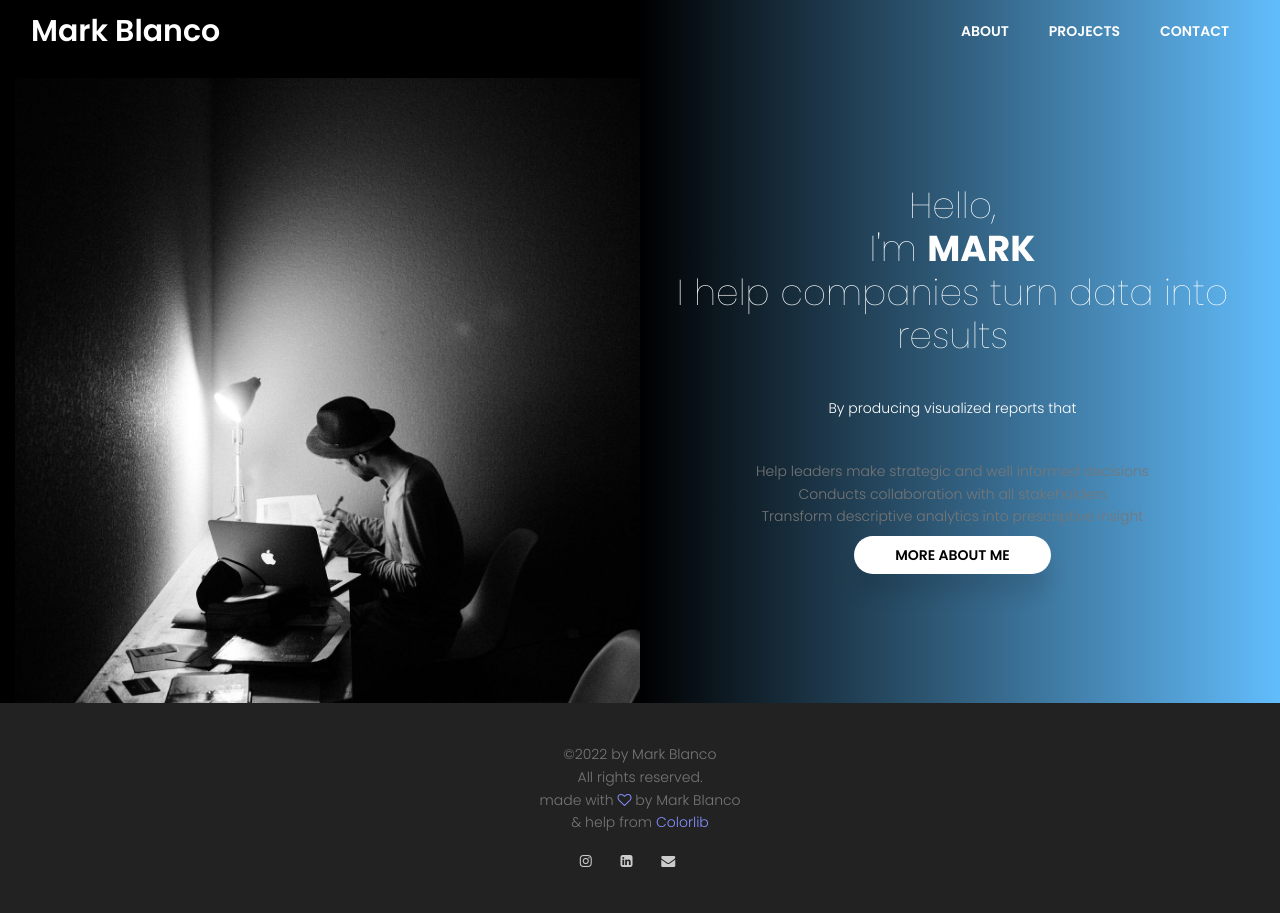
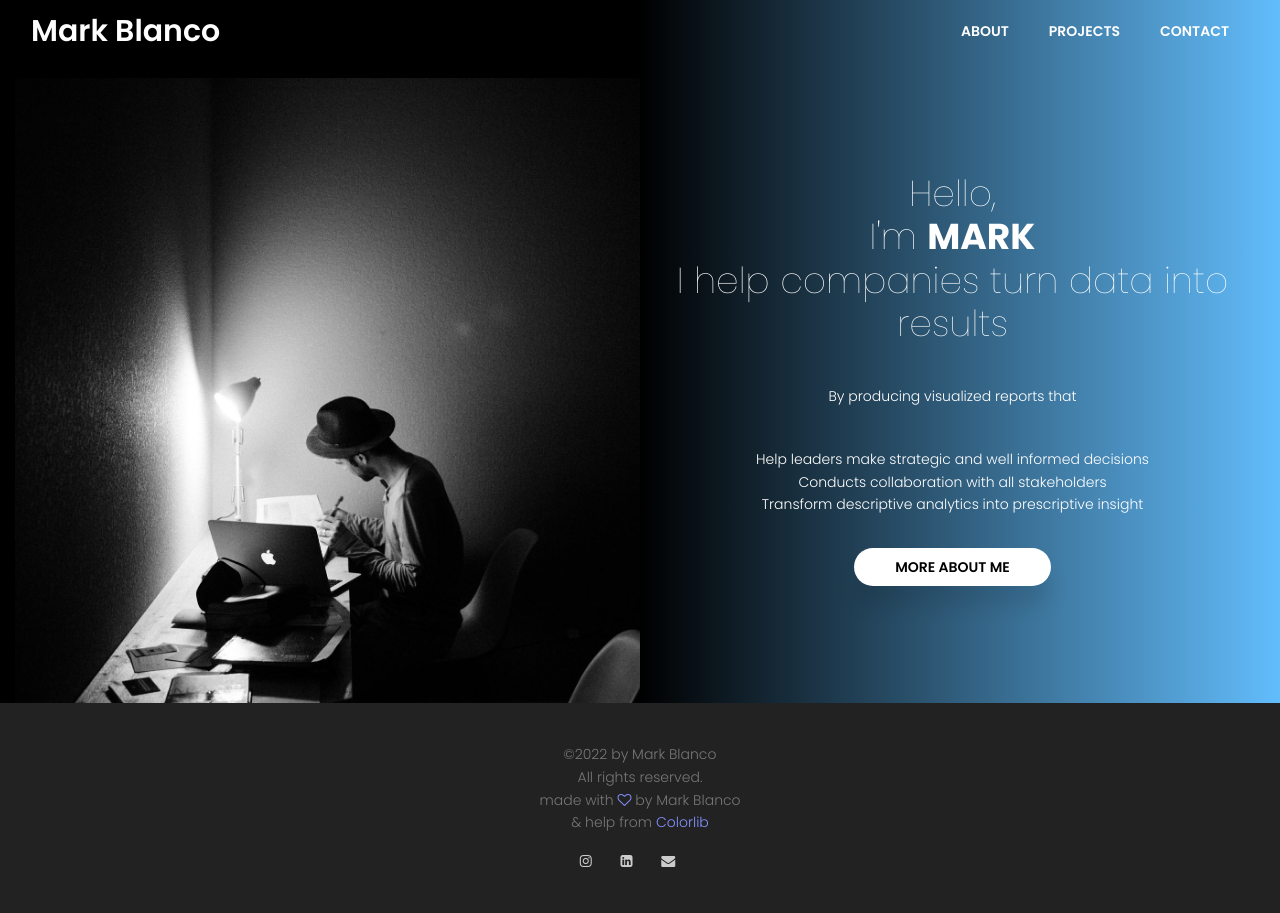
Before and after one commit to boombranco/boombranco.github.io, a Jekyll site: the page index.html, which Jekyll copies as it is, in a window 1280 px wide. Built offline with Jekyll 4.4.1, drawn with Linux system fonts in a browser that asks for light colours; nearby versions of some CDN libraries.

Commit message:
Adjusting list

```diff
--- a/index.html
+++ b/index.html
@@ -88,7 +88,8 @@
 						</h1>
 						<p class="mx-auto text-white  mt-20 mb-40">
 							By producing visualized reports that
-							<ul>
+							<br>
+							<ul class="mx-auto text-white  mt-20 mb-40">
 								<li>Help leaders make strategic and well informed decisions</li>
 								<li>Conducts collaboration with all stakeholders</li>
 								<li>Transform descriptive analytics into prescriptive insight</li>
```
